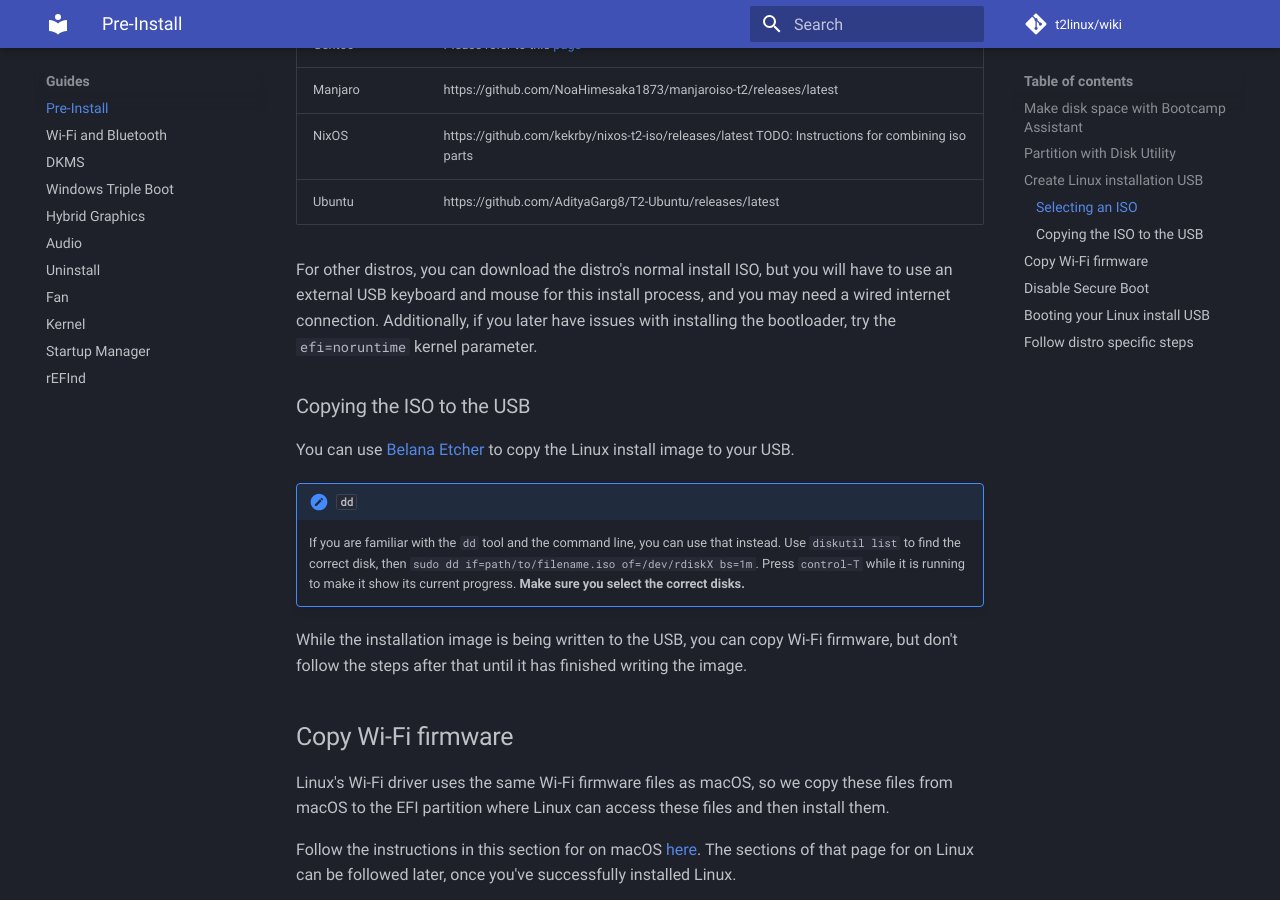
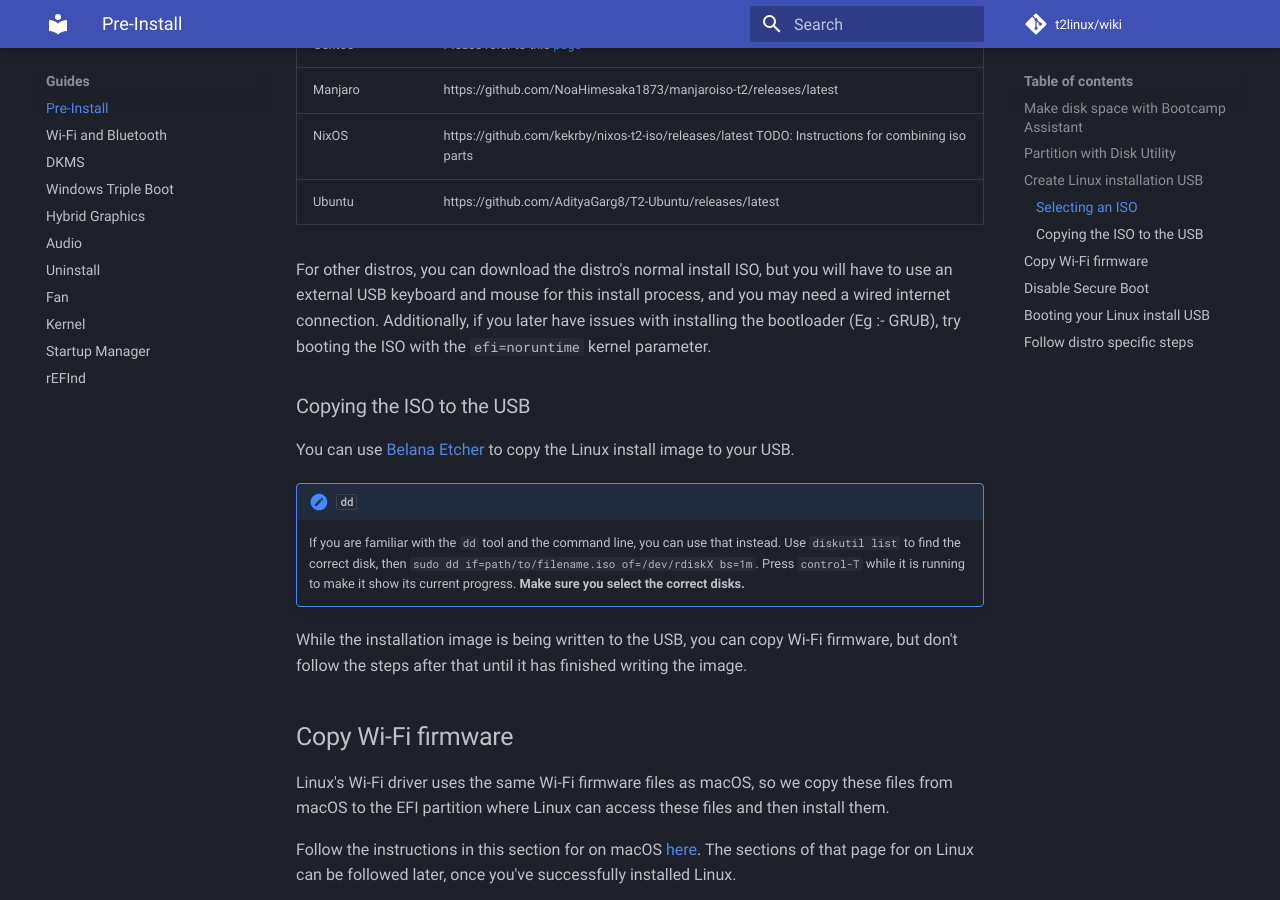
Before and after one commit to t2linux/wiki, an MkDocs documentation site: the page built from docs/guides/preinstall.md, in a window 1280 px wide and 900 px high, scrolled down 1377 px. Built offline with MkDocs 1.6.1 and Material for MkDocs 9.7.7, drawn with Linux system fonts in a browser that asks for light colours; comment, search, counter and statistics services are not loaded.

Commit message:
Minor changes

```diff
--- a/docs/guides/preinstall.md
+++ b/docs/guides/preinstall.md
@@ -34,7 +34,7 @@ If there is an ISO with T2 support for your distro, you can download it here:
 | NixOS              | https://github.com/kekrby/nixos-t2-iso/releases/latest TODO: Instructions for combining iso parts |
 | Ubuntu             | https://github.com/AdityaGarg8/T2-Ubuntu/releases/latest |
 
-For other distros, you can download the distro's normal install ISO, but you will have to use an external USB keyboard and mouse for this install process, and you may need a wired internet connection. Additionally, if you later have issues with installing the bootloader, try the `efi=noruntime` kernel parameter.
+For other distros, you can download the distro's normal install ISO, but you will have to use an external USB keyboard and mouse for this install process, and you may need a wired internet connection. Additionally, if you later have issues with installing the bootloader (Eg :- GRUB), try booting the ISO with the `efi=noruntime` kernel parameter.
 
 ### Copying the ISO to the USB
 
```
